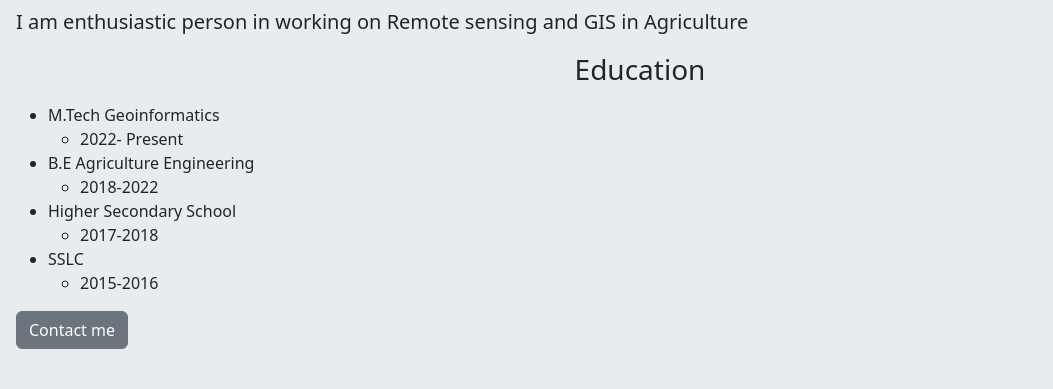
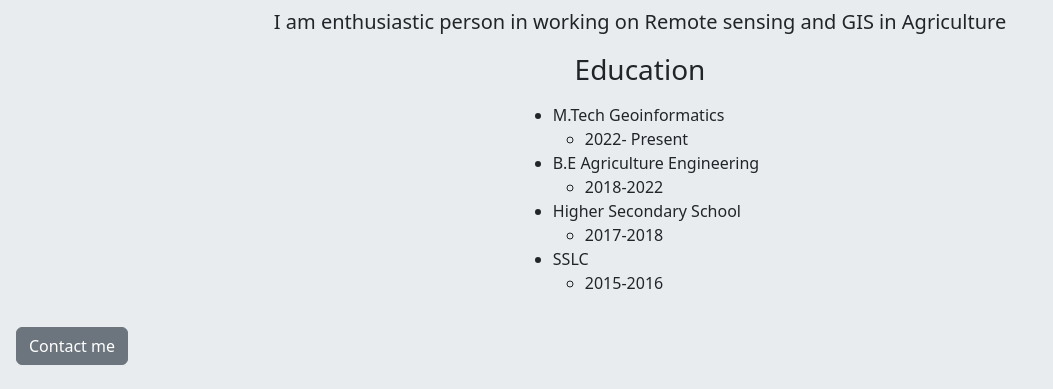
Before and after one commit to Haseeb-oss-eng/Haseeb-portfolio, a Flask app: page / in a window 1280 px wide. Shown: the part 411-800 px from the top of the page, without its empty margins (0-1053 px from the left). Run offline with Flask 2, Linux system fonts and the light colour scheme.

Commit message:
added bootstrap

```diff
--- a/templates/home.html
+++ b/templates/home.html
@@ -10,14 +10,17 @@
     <div>
       <h1 class="text-center">HASEEB HABEEBULLA PORTFOLIO</h1>
       <script src="https://cdn.jsdelivr.net/npm/bootstrap@5.3.0-alpha1/dist/js/bootstrap.bundle.min.js" integrity="sha384-w76AqPfDkMBDXo30jS1Sgez6pr3x5MlQ1ZAGC+nuZB+EYdgRZgiwxhTBTkF7CXvN" crossorigin="anonymous"></script>
-      <div class ="img-fluid">
+      <div class="img-fluid" >
         <img src ="https://tse1.mm.bing.net/th?id=OIP.BA-rdWJK7k3YVQMzRxv0GgHaEp&pid=Api&P=0" class="rounded mx-auto d-block">
       </div>
       <h2 class="text-center">About me</h2>
+     <div class = "d-flex justify-content-center">
       <p class="lead">I am enthusiastic person in working on Remote sensing and GIS in Agriculture</p>
+     </div>
 
     <h3 class="text-center">Education</h3>
-      <p class="lead"><ul>
+        <p class="lead">
+      <div class ="d-flex justify-content-center"><ul>
           <li>M.Tech Geoinformatics</li>
           <ul><li>2022- Present</li></ul>
           <li>B.E Agriculture Engineering</li>
@@ -26,7 +29,8 @@
           <ul><li>2017-2018</li></ul>
           <li>SSLC</li>
           <ul><li>2015-2016</li></ul>
-      </ul></p>
+        </ul>
+      </div></p>
       <button type = "button" class="btn btn-secondary">Contact me</button>
     </div>
   </body>
```
Lines whose indentation alone changed are shown as unchanged.
